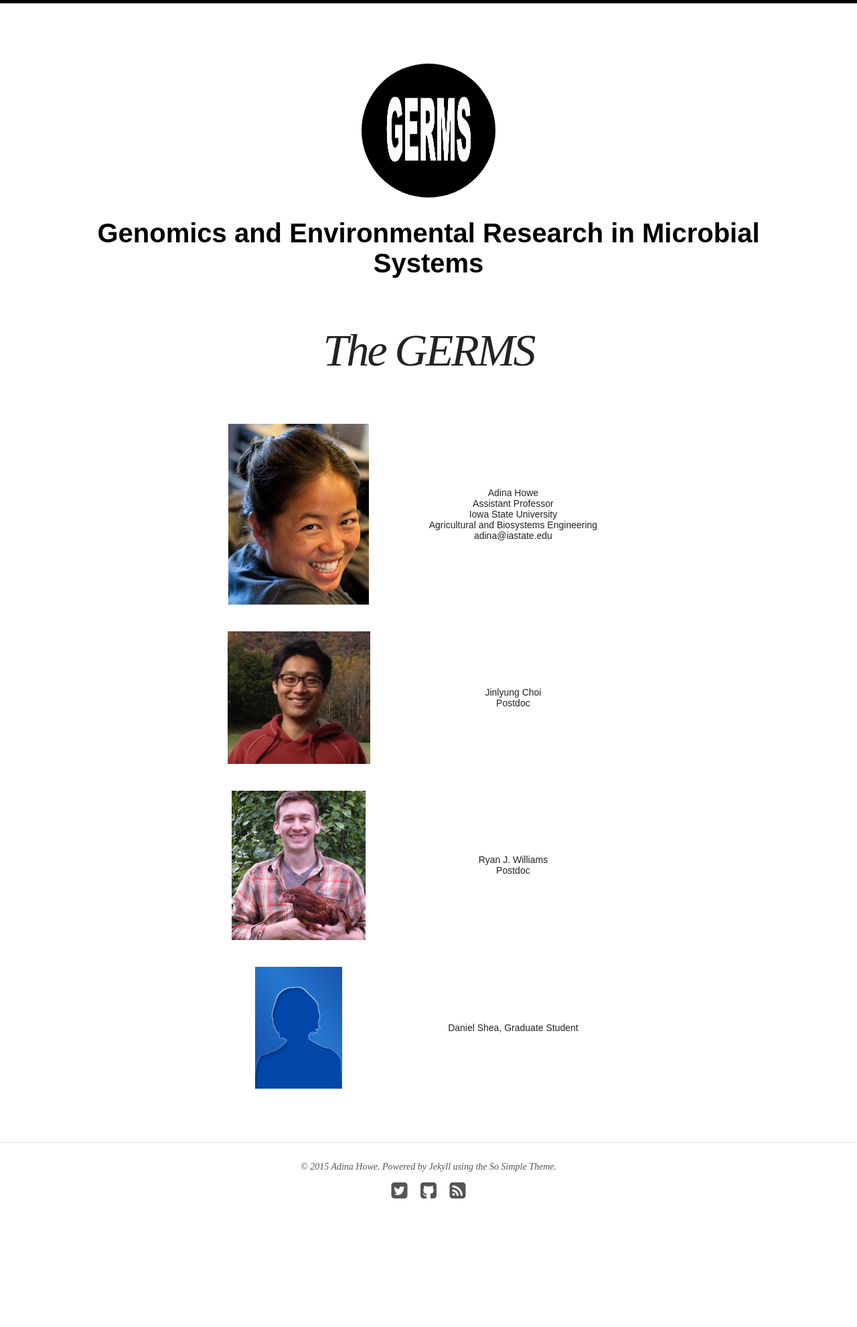
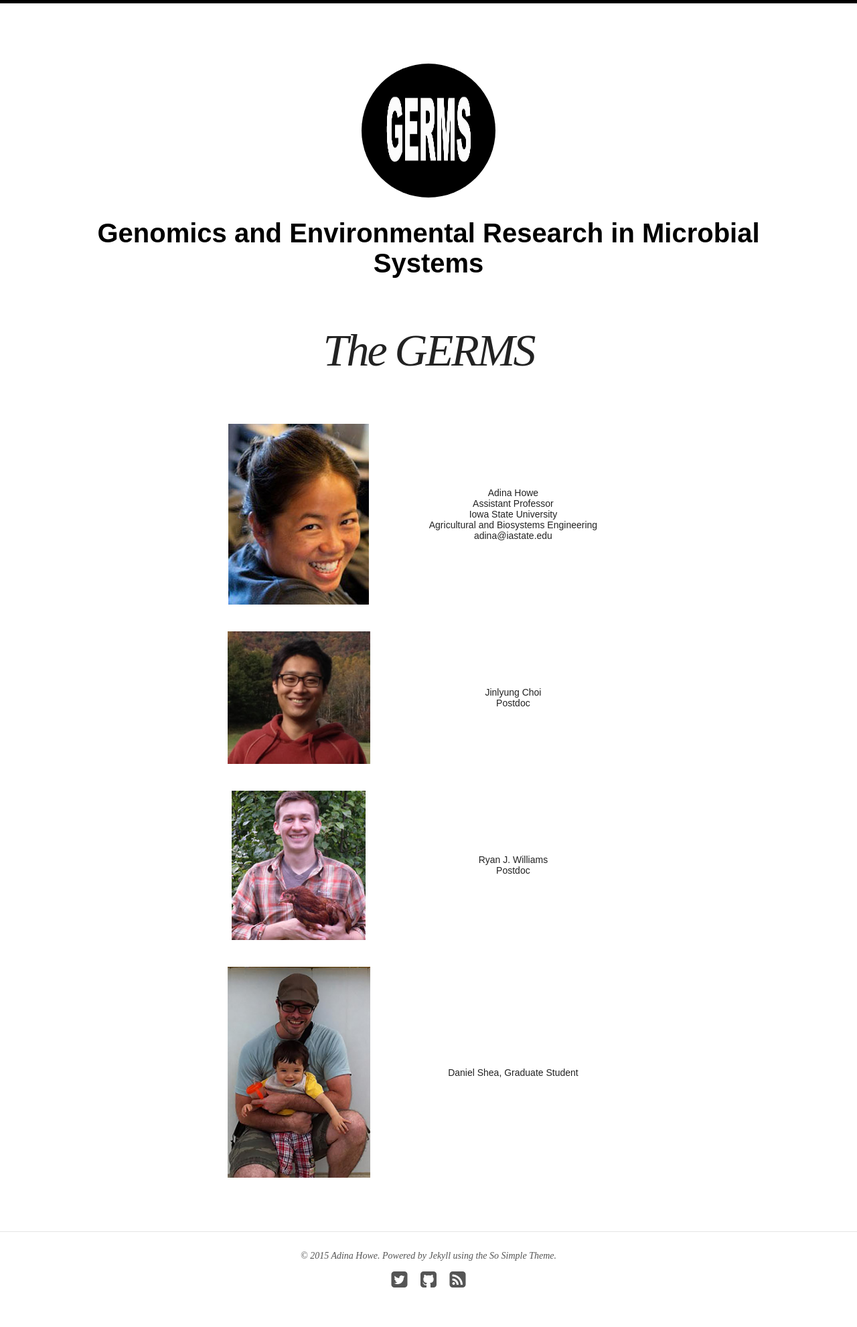
Before and after one commit to germs-lab/germs-lab.github.com-bu, a Jekyll site: the page built from people/index.md, in a window 1280 px wide. Shown: the whole page at 67% size. Built offline with Jekyll 4.4.1, drawn with Linux system fonts in a browser that asks for light colours; nearby versions of some CDN libraries; before the commit the page ends 1849 px from its top, so only the background shows below that.

Commit message:
added dans photo

```diff
--- a/people/index.md
+++ b/people/index.md
@@ -38,7 +38,7 @@
   </tr>
 
 <tr>
-    <th class="tg-031e"><img src="bio.jpg" alt="description here" /></th>
+    <th class="tg-031e"><img src="dan2.jpg" alt="description here" /></th>
     <th class="tg-031e">Daniel Shea, Graduate Student </th>
   </tr>
 </table>
```
Also changed, not shown: people/Ruchi.jpg (deleted), people/dan2.jpg (added).
